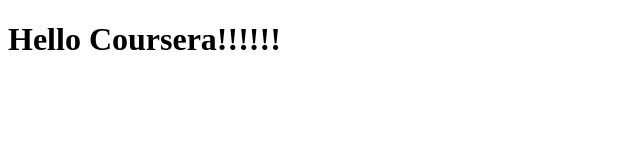
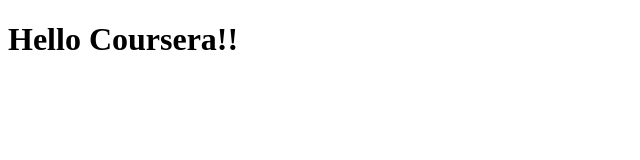
Before and after one commit to Woody-3/coursera-test, a plain HTML site: page index.html in a window 1280 px wide. Shown: the full height of the page, 0-640 px from the left. Drawn offline with Linux system fonts and the light colour scheme.

Commit message:
My page.

```diff
--- a/index.html
+++ b/index.html
@@ -4,6 +4,6 @@
  <title> Hello </title>
  </head>
  <body>
- <h1> Hello Coursera!!!!!!</h1>
+ <h1> Hello Coursera!!</h1>
  </body>
  </html>
```
